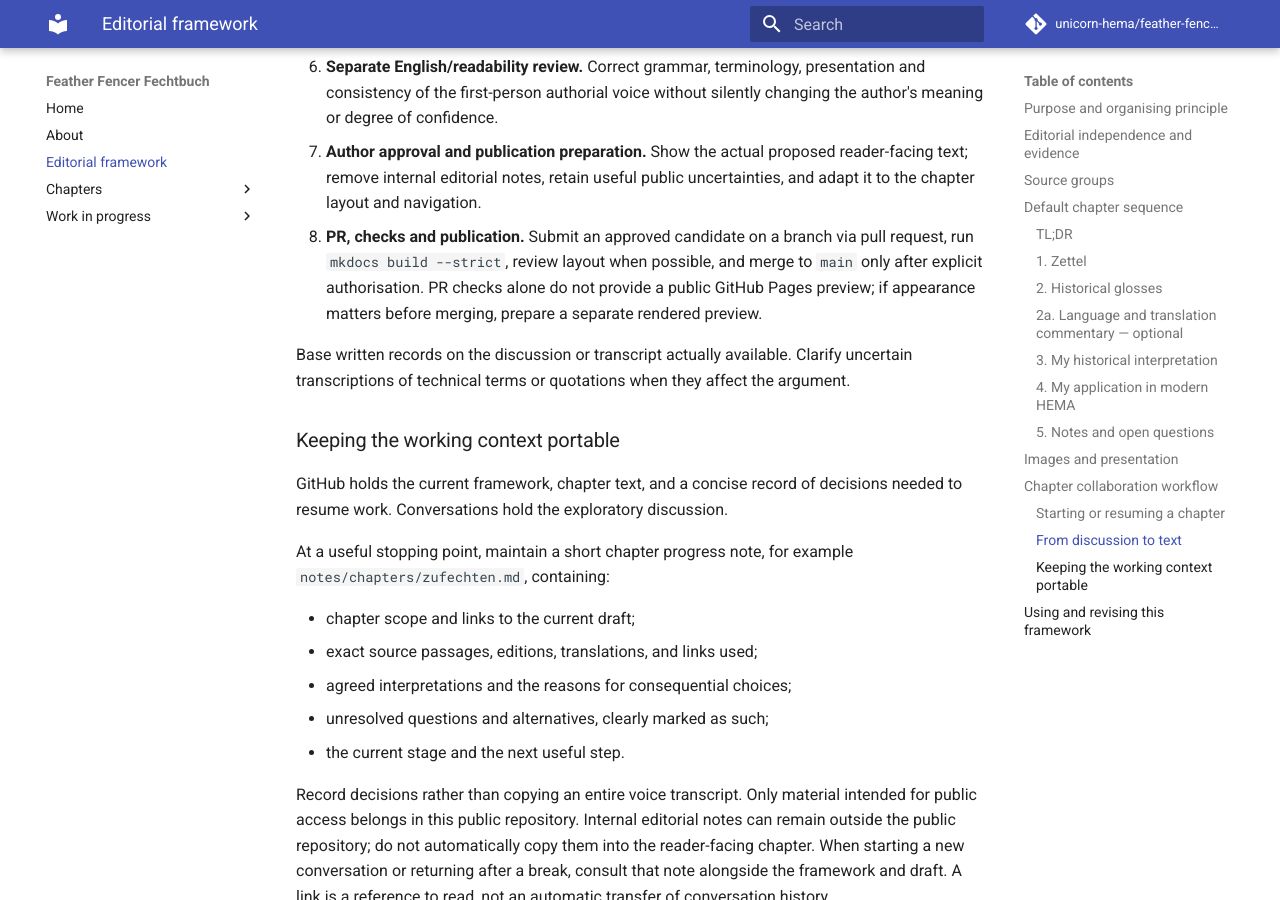
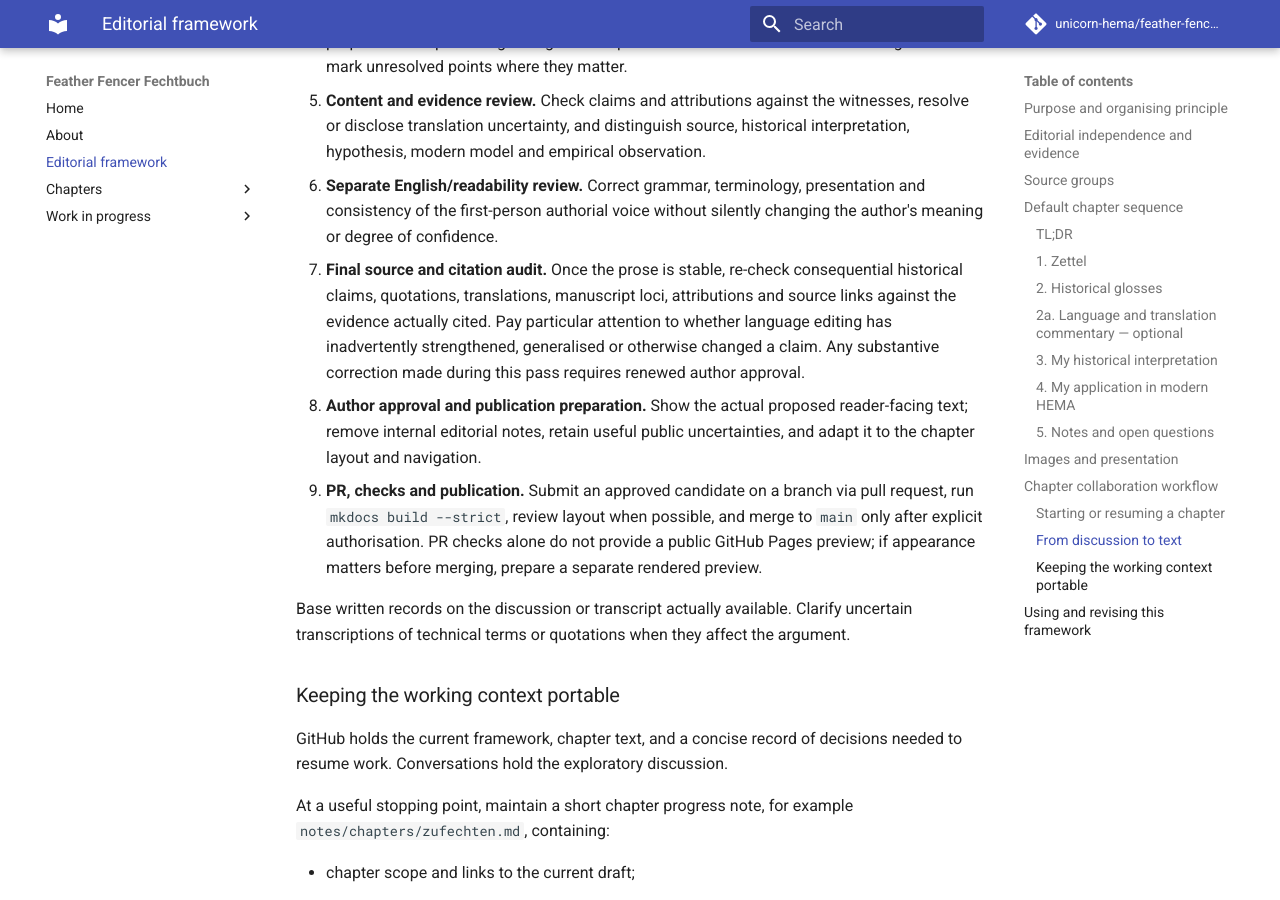
Before and after one commit to unicorn-hema/feather-fencer-fechtbuch, an MkDocs documentation site: the page built from docs/editorial/chapter-framework.md, in a window 1280 px wide and 900 px high, scrolled down 4851 px. Built offline with MkDocs 1.6.1 and Material for MkDocs 9.7.7, drawn with Linux system fonts in a browser that asks for light colours; comment, search, counter and statistics services are not loaded; some of the changed text lies outside the part shown.

Commit message:
Update chapter framework after Preface review
Add final source/citation audit to the chapter workflow and record that survival does not establish representativeness.

```diff
--- a/docs/editorial/chapter-framework.md
+++ b/docs/editorial/chapter-framework.md
@@ -48,6 +48,12 @@ consensus: revise an unsupported historical claim or mark its status honestly;
 a modern model can remain useful while differing from the glosses. In personal
 authorial sections use the first-person singular (“I”), not a fictitious
 collective “we”. Source summaries should remain neutrally attributed.
+
+**Survival does not establish representativeness.** The prominence of an idea,
+technique, or textual tradition in the surviving evidence does not by itself show
+how common, important, or representative it was in historical practice. Where an
+argument depends on prevalence or typicality, look for independent evidence rather
+than inferring it from survival alone.
 
 ## Source groups
 
@@ -202,10 +208,16 @@ be enough to locate the recorded working context.
 6. **Separate English/readability review.** Correct grammar, terminology,
    presentation and consistency of the first-person authorial voice without
    silently changing the author's meaning or degree of confidence.
-7. **Author approval and publication preparation.** Show the actual proposed
+7. **Final source and citation audit.** Once the prose is stable, re-check
+   consequential historical claims, quotations, translations, manuscript loci,
+   attributions and source links against the evidence actually cited. Pay
+   particular attention to whether language editing has inadvertently strengthened,
+   generalised or otherwise changed a claim. Any substantive correction made
+   during this pass requires renewed author approval.
+8. **Author approval and publication preparation.** Show the actual proposed
    reader-facing text; remove internal editorial notes, retain useful public
    uncertainties, and adapt it to the chapter layout and navigation.
-8. **PR, checks and publication.** Submit an approved candidate on a branch via
+9. **PR, checks and publication.** Submit an approved candidate on a branch via
    pull request, run `mkdocs build --strict`, review layout when possible, and
    merge to `main` only after explicit authorisation. PR checks alone do not
    provide a public GitHub Pages preview; if appearance matters before merging,
```
Also changed, not shown: other parts of docs/editorial/chapter-framework.md (+1 -1 lines), templates/chapter.md (+3 -0 lines).
